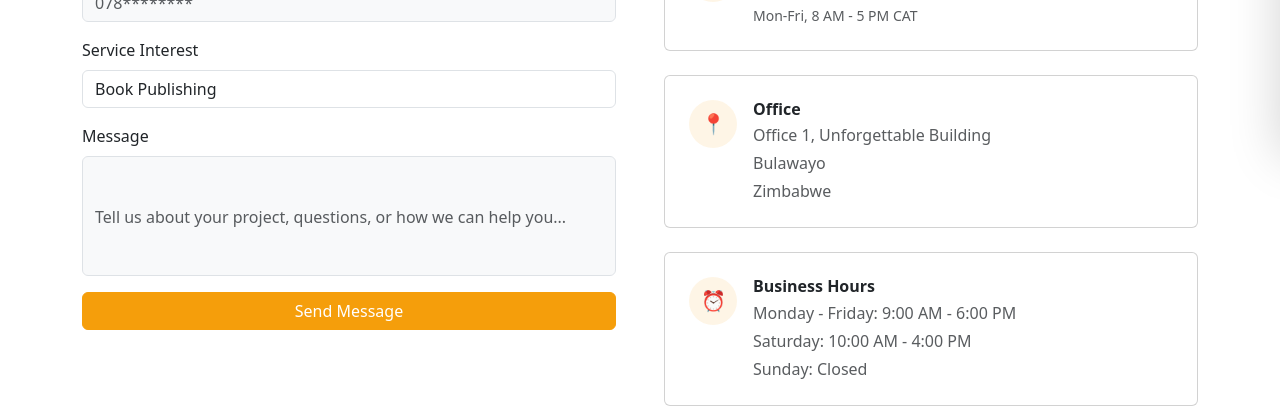
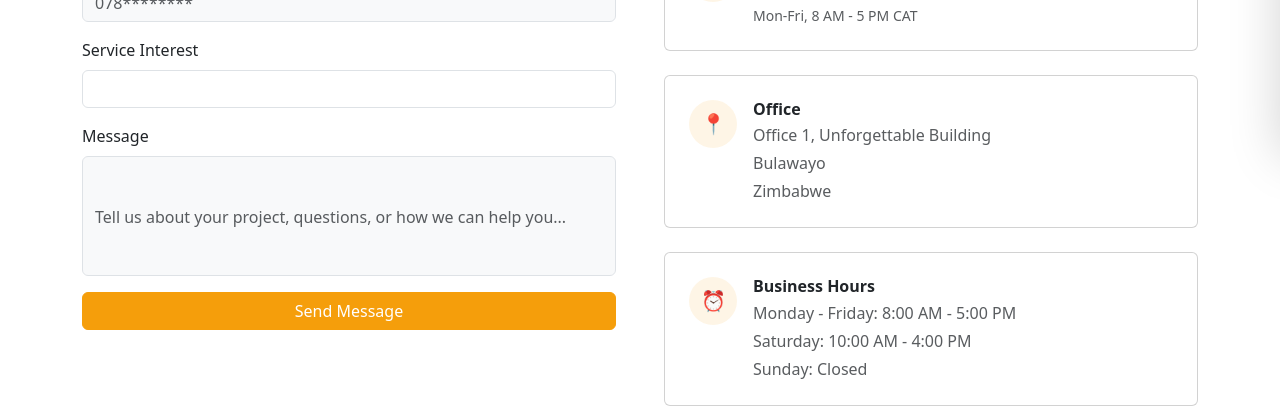
Before and after one commit to Aurora-Systems/global_wisdom, a Next.js app: page /contact in a window 1280 px wide. Shown: the part 660-1068 px from the top of the page. Built offline with nearby package versions, Linux system fonts and the light colour scheme.

Commit message:
feat: Add loading state management to contact form email sending functionality

```diff
--- a/app/contact/page.tsx
+++ b/app/contact/page.tsx
@@ -11,8 +11,8 @@ export default function Contact() {
     set_loading(true)
     console.log(e)
     emailjs
-      .sendForm("service_z2itpxa", "template_w5ed6u8", form.current, {
-        publicKey: "XgsKVLLFRaudshWcX",
+      .sendForm("service_o61m0en", "template_toru4mn", form.current, {
+        publicKey: "gRorSRs9b_2tSpDqt",
       })
       .then(
         () => {
@@ -102,6 +102,7 @@ export default function Contact() {
                 <div className="mb-3">
                     <label className="form-label fw-medium text-navy">Service Interest</label>
                     <select className="form-control" name="subject" required>
+                      <option></option>
                       <option value="publishing">Book Publishing</option>
                     <option value="editing">Editorial Services</option>
                     <option value="marketing">Book Marketing</option>
@@ -117,7 +118,7 @@ export default function Contact() {
 
                 </div>
 
-                <button type="submit" className="btn bg-gold text-white w-100 fw-medium">
+                <button type="submit" disabled={loading} className="btn bg-gold text-white w-100 fw-medium">
                     Send Message
                 </button>
                 </div>
@@ -182,7 +183,7 @@ export default function Contact() {
                         </div>
                         <div>
                         <h3 className="h6 fw-semibold text-navy mb-1">Business Hours</h3>
-                        <p className="text-muted mb-1">Monday - Friday: 9:00 AM - 6:00 PM</p>
+                        <p className="text-muted mb-1">Monday - Friday: 8:00 AM - 5:00 PM</p>
                         <p className="text-muted mb-1">Saturday: 10:00 AM - 4:00 PM</p>
                         <p className="text-muted mb-0">Sunday: Closed</p>
                         </div>
```
